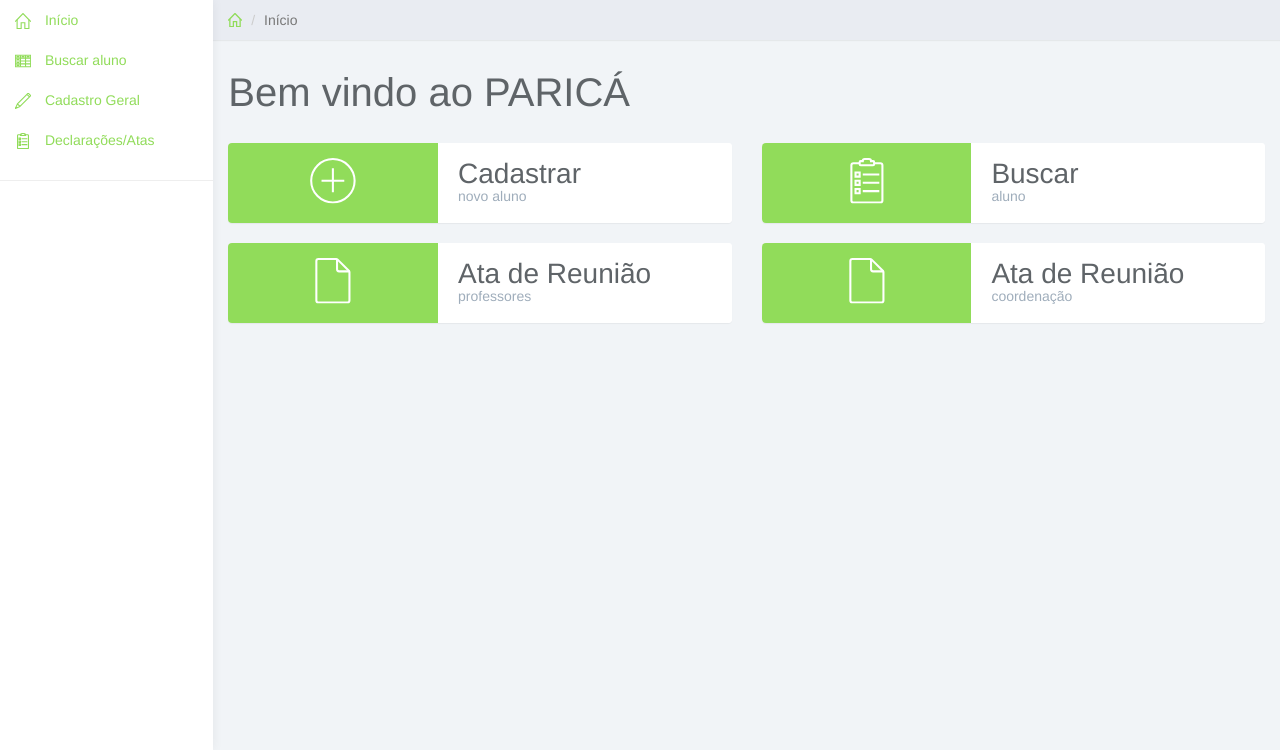
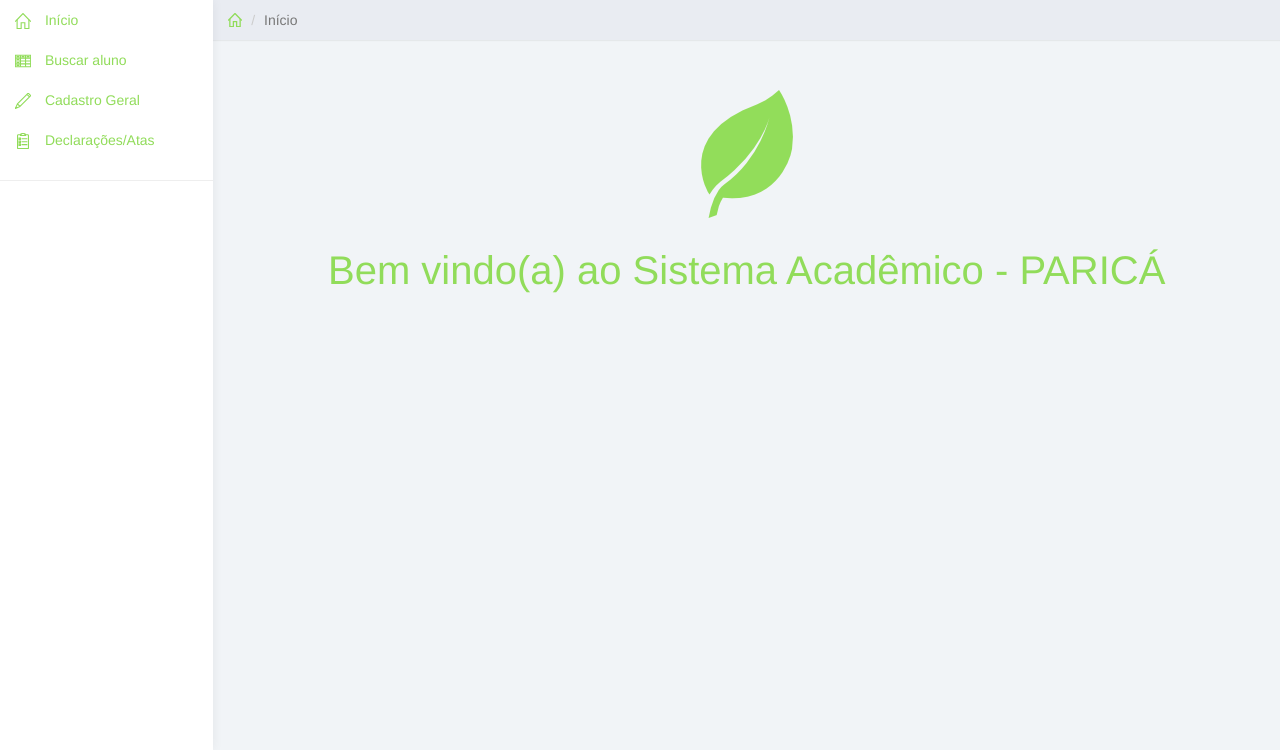
Before and after one commit to pauloigormoraes/WebParica, a PHP site: page / in a window 1280 px wide. Shown: the part 50-800 px from the top of the page. Run offline with PHP 8.4, Linux system fonts and the light colour scheme.

Commit message:
Minhas alteracoes final da noite

```diff
--- a/view/css/styles.css
+++ b/view/css/styles.css
@@ -381,8 +381,22 @@ a.bg-danger:hover {
 	height: 80px;
 	padding-top: 15px;
 	text-align: center;
-	border-top-left-radius: 4px;
-	border-bottom-left-radius: 4px;
+	border-top-left-radius: 5px;
+	border-bottom-left-radius: 5px;
+	/*border-bottom-right-radius: 10px;*/
+	/*border-top-right-radius: 10px;*/
+}
+
+.index {
+	/*background-color: #91DC5A;*/
+	background-color: #fff;
+	height: 280px;
+	width: 290px;
+	margin: 50px auto;
+	text-align: center;
+	border-radius: 5%;
+	/*text-shadow: 50px 50px 50px #91DC5A;*/
+	box-shadow: 10px 10px 100px #91DC5A;
 }
 
 .widget-right {
@@ -412,8 +426,8 @@ a.bg-danger:hover {
 
 @media (max-width: 768px) {
 	.widget-left {
-	border-top-left-radius: 4px;
-	border-top-right-radius: 4px;
+	border-top-left-radius: 400px;
+	border-top-right-radius: 400px;
 	border-bottom-left-radius: 0px;
 	border-bottom-right-radius: 0px;
 	}
--- a/view/home.php
+++ b/view/home.php
@@ -5,71 +5,15 @@
 	</ol>
 </div>
 
-<div class="row">
-	<div class="col-lg-12">
-		<h1 class="page-header">Bem vindo ao PARICÁ</h1>
+<div class="row" style="text-align: center;">
+	<div class="col-lg-12" style="margin-top: 50px">
+		<img src='view/img/leafa.png'>
+		<h1 class="page-header" style="color: #91DC5A !important;">Bem vindo(a) ao Sistema Acadêmico - PARICÁ</h1>
 	</div>
 </div>
-
-<div class="row">
-	<div class="col-xs-12 col-md-6 col-lg-6">
-		<div class="panel panel-green panel-widget ">
-			<div class="row no-padding">
-				<div class="col-sm-3 col-lg-5 widget-left">
-					<svg class="glyph stroked bag"><use xlink:href="#stroked-plus-sign"></use></svg>
-				</div>
-				<a href="formulario.html">
-					<div class="col-sm-9 col-lg-7 widget-right">
-						<div class="large">Cadastrar</div>
-						<div class="text-muted">novo aluno</div>
-					</div>
-				</a>
-			</div>
-		</div>
-	</div>
-	<div class="col-xs-12 col-md-6 col-lg-6">
-		<div class="panel panel-green panel-widget ">
-			<div class="row no-padding">
-				<div class="col-sm-3 col-lg-5 widget-left">
-					<svg class="glyph stroked bag"><use xlink:href="#stroked-clipboard-with-paper"></use></svg>
-				</div>
-				<a href="buscar.html">
-					<div class="col-sm-9 col-lg-7 widget-right">
-						<div class="large">Buscar</div>
-						<div class="text-muted">aluno</div>
-					</div>
-				</a>
-			</div>
-		</div>
-	</div>
-	<div class="col-xs-12 col-md-6 col-lg-6">
-		<div class="panel panel-green panel-widget ">
-			<div class="row no-padding">
-				<div class="col-sm-3 col-lg-5 widget-left">
-					<svg class="glyph stroked bag"><use xlink:href="#stroked-blank-document"></use></svg>
-				</div>
-				<a href="#">
-					<div class="col-sm-9 col-lg-7 widget-right">
-						<div class="large">Ata de Reunião</div>
-						<div class="text-muted">professores</div>
-					</div>
-				</a>
-			</div>
-		</div>
-	</div>
-	<div class="col-xs-12 col-md-6 col-lg-6">
-		<div class="panel panel-green panel-widget ">
-			<div class="row no-padding">
-				<div class="col-sm-3 col-lg-5 widget-left">
-					<svg class="glyph stroked bag"><use xlink:href="#stroked-blank-document"></use></svg>
-				</div>
-				<a href="#">
-					<div class="col-sm-9 col-lg-7 widget-right">
-						<div class="large">Ata de Reunião</div>
-						<div class="text-muted">coordenação</div>
-					</div>
-				</a>
-			</div>
-		</div>
-	</div>
-</div>
+<!---->
+<!--<div class="row">-->
+<!--	<div class="index">-->
+<!--		<img src='view/img/castle.png'>-->
+<!--	</div>-->
+<!--</div>-->
```
Also changed, not shown: view/css/bootstrap.css, view/img/castle.png (added), view/img/leaf.png (added), view/img/leafa.png (added), view/img/login.png (deleted), view/img/medieval.png (added), view/img/medieval2.png (added), view/img/trees.png (added).
